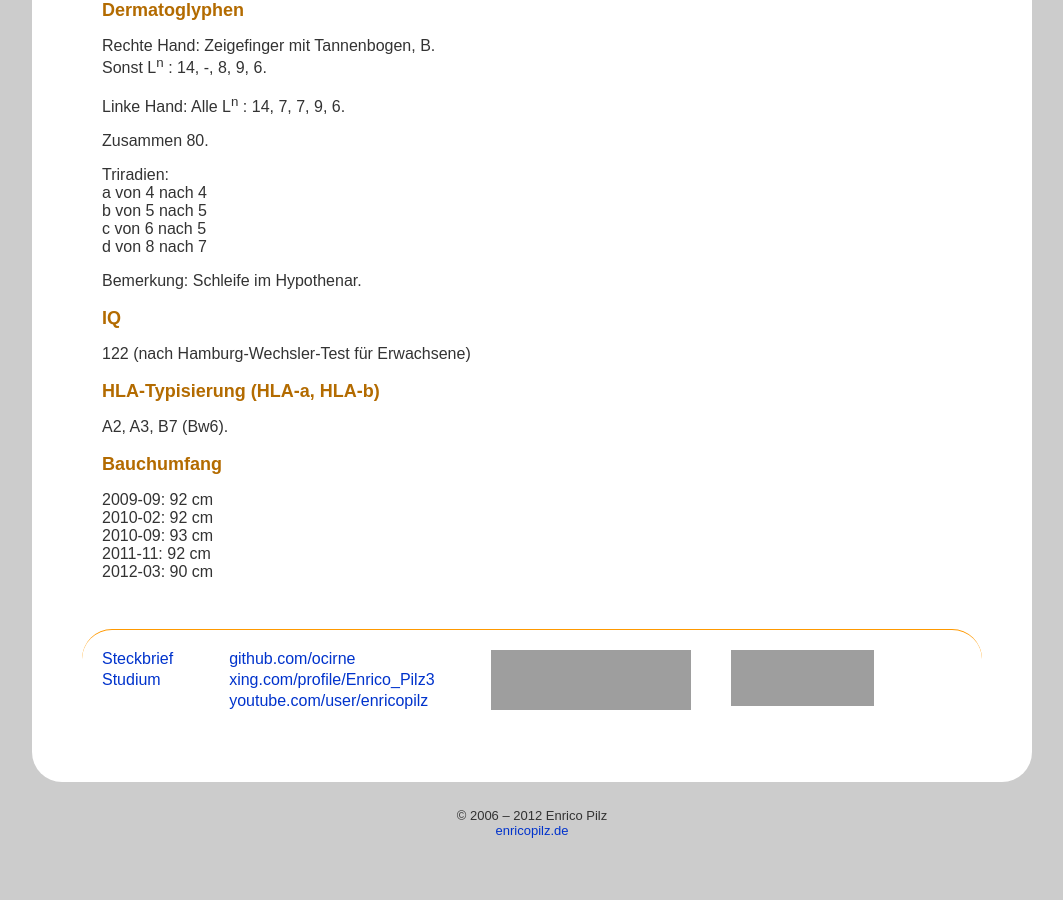
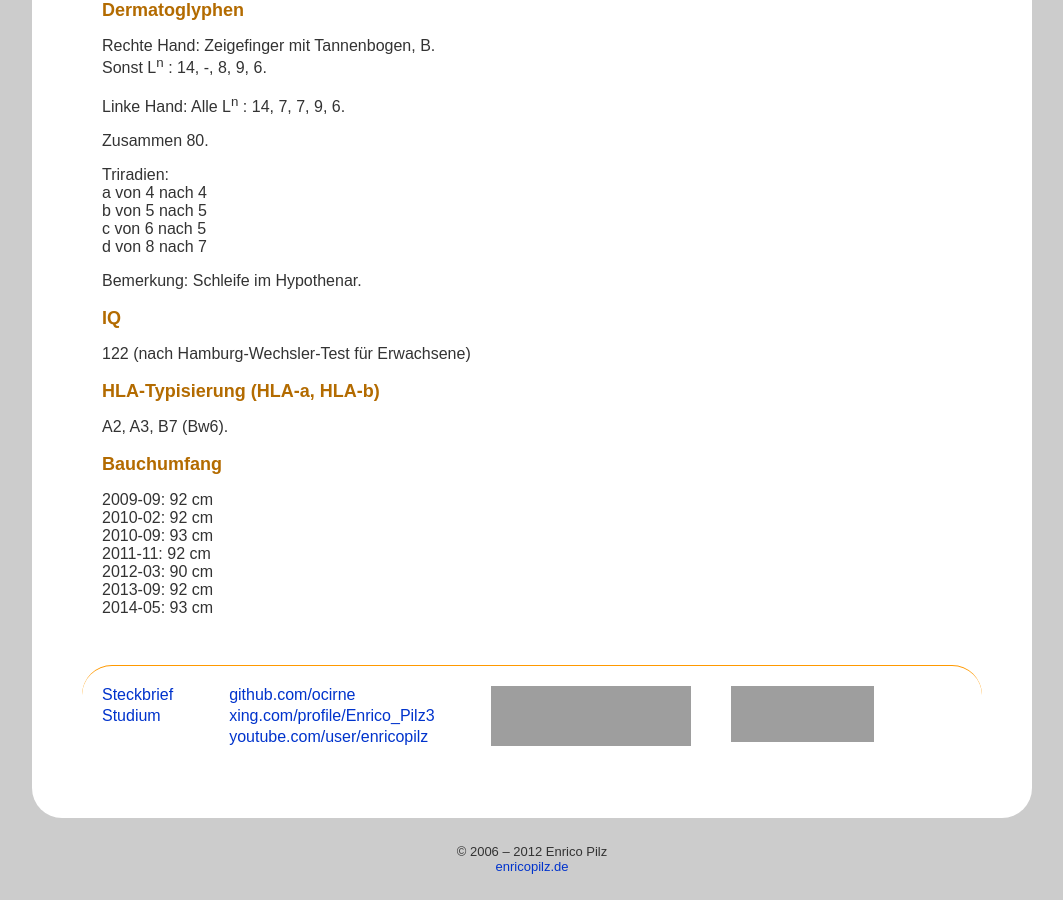
Before and after one commit to ocirne/enricopilz.de, a Jekyll site: the page built from steckbrief/index.md, in a window 1280 px wide and 900 px high, scrolled down 2066 px, cut to the strip 0-900 px from the top of the window. Shown: the whole strip, without its empty margins (108-1171 px from the left). Built offline with Jekyll 4.4.1, drawn with Linux system fonts in a browser that asks for light colours; Markdown is read by kramdown in place of the engine named in the settings; before the commit the page ends 2930 px from its top, so only the background shows below that; grey boxes are pictures that could not be loaded.

Commit message:
Update steckbrief

```diff
--- a/steckbrief/index.md
+++ b/steckbrief/index.md
@@ -151,4 +151,6 @@ Bauchumfang
 2010-02: 92 cm<br />
 2010-09: 93 cm<br />
 2011-11: 92 cm<br />
-2012-03: 90 cm
+2012-03: 90 cm<br />
+2013-09: 92 cm<br />
+2014-05: 93 cm
```
